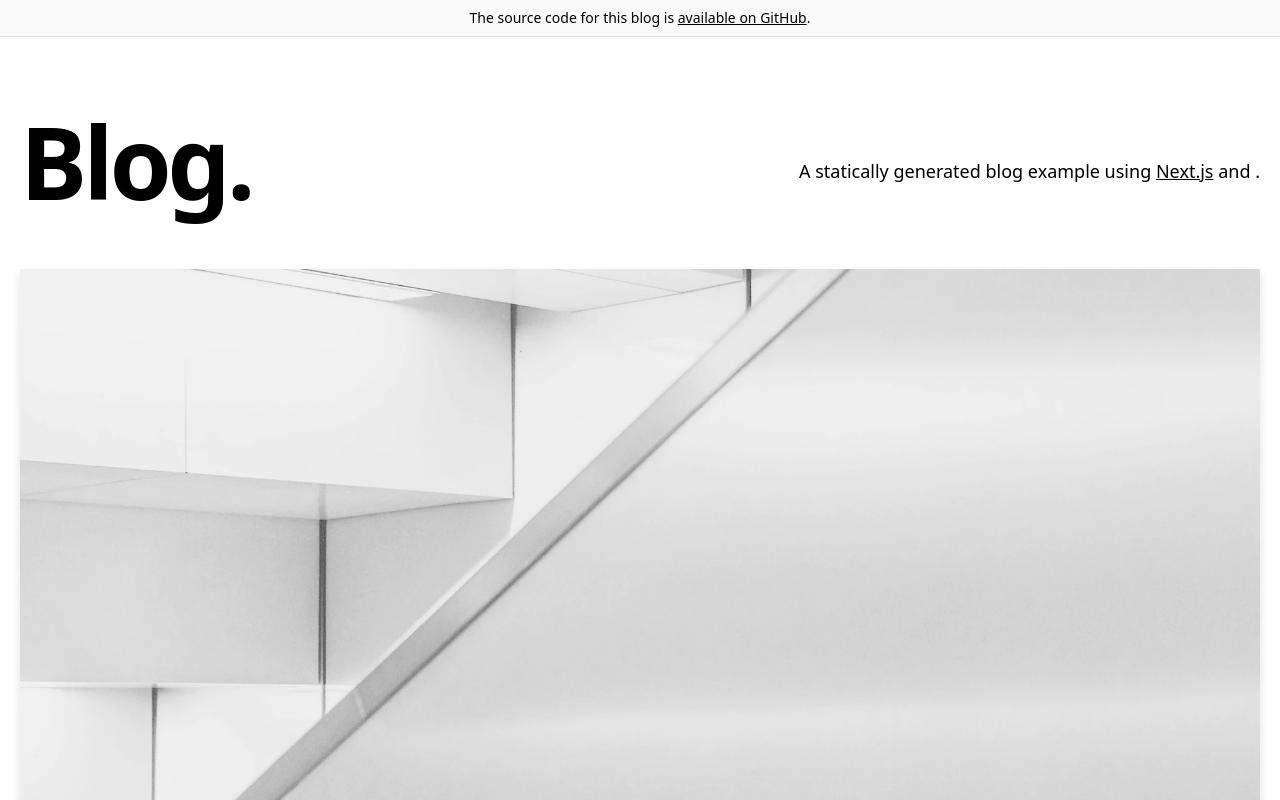
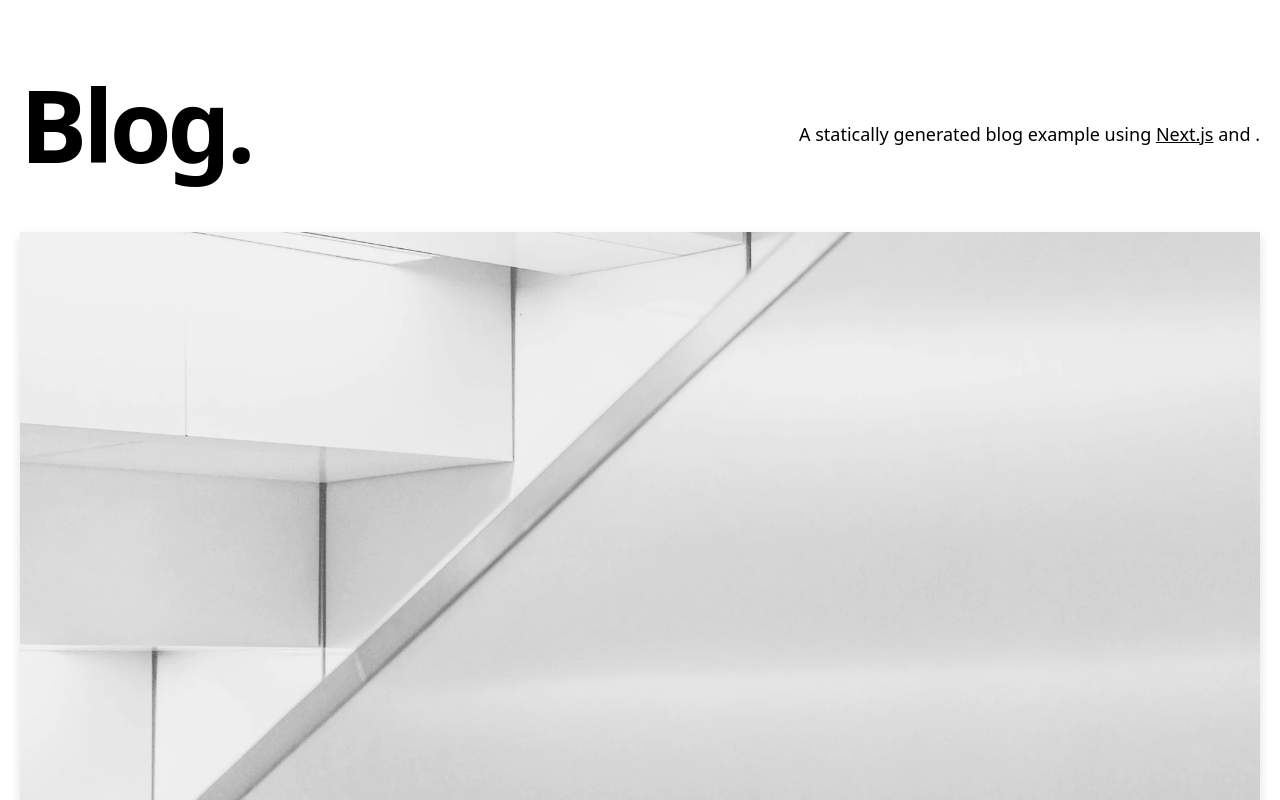
Before and after one commit to nadeeraderaniyagala/my-blog, a Next.js app: page / in a window 1280 px wide. Shown: the top 800 px of the page. Built offline with nearby package versions, Linux system fonts and the light colour scheme.

Commit message:
Removed Alert on non-preview mode

```diff
--- a/components/alert.tsx
+++ b/components/alert.tsx
@@ -1,23 +1,11 @@
 import Container from "./container";
-import cn from "classnames";
-import { EXAMPLE_PATH } from "../lib/constants";
 
-type Props = {
-  preview?: boolean;
-};
 
-const Alert = ({ preview }: Props) => {
+const Alert = () => {
   return (
-    <div
-      className={cn("border-b", {
-        "bg-neutral-800 border-neutral-800 text-white": preview,
-        "bg-neutral-50 border-neutral-200": !preview,
-      })}
-    >
+      <div className="border-b bg-neutral-800 border-neutral-800 text-white">
         <Container>
           <div className="py-2 text-center text-sm">
-          {preview ? (
-            <>
             This page is a preview.{" "}
             <a
                 href="/api/exit-preview"
@@ -26,19 +14,6 @@ const Alert = ({ preview }: Props) => {
               Click here
             </a>{" "}
             to exit preview mode.
-            </>
-          ) : (
-            <>
-              The source code for this blog is{" "}
-              <a
-                href={`https://github.com/vercel/next.js/tree/canary/examples/${EXAMPLE_PATH}`}
-                className="underline hover:text-blue-600 duration-200 transition-colors"
-              >
-                available on GitHub
-              </a>
-              .
-            </>
-          )}
           </div>
         </Container>
       </div>
--- a/components/layout.tsx
+++ b/components/layout.tsx
@@ -12,7 +12,7 @@ const Layout = ({ preview, children }: Props) => {
     <>
       <Meta />
       <div className="min-h-screen">
-        <Alert preview={preview} />
+        {preview && <Alert/>}
         <main>{children}</main>
       </div>
       <Footer />
```
Lines whose indentation alone changed are shown as unchanged.
